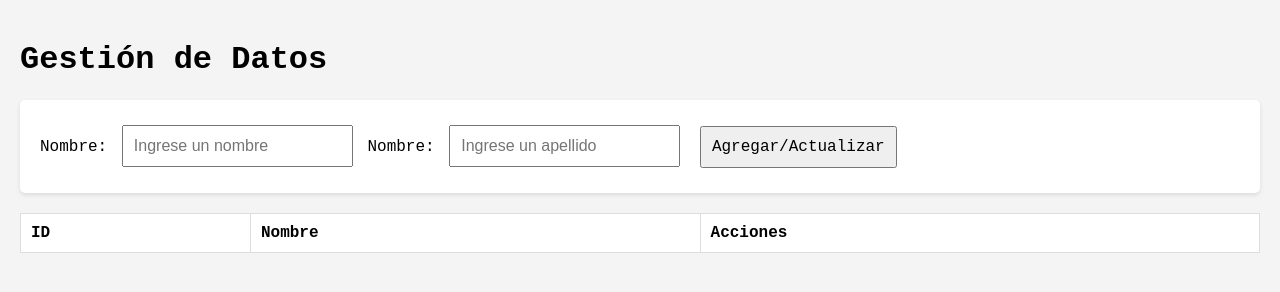
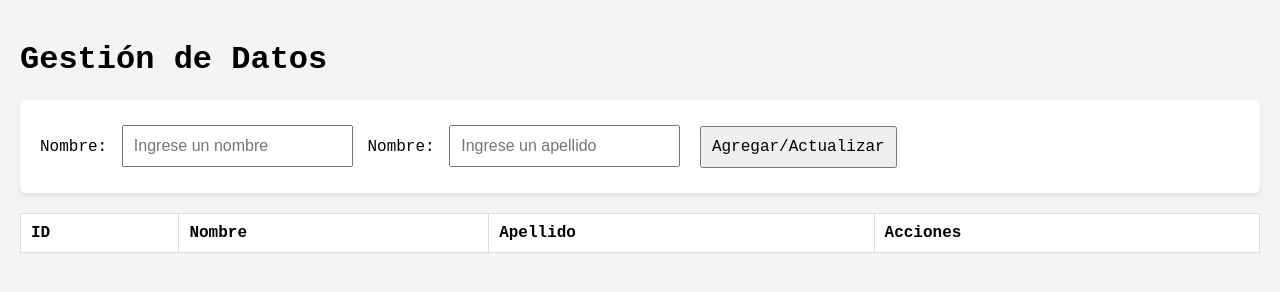
Before and after one commit to Slaternight/crud_nodejs, a website: page crud-api/public/index.html in a window 1280 px wide. Drawn offline with Linux system fonts and the light colour scheme; no server answers.

Commit message:
the line 29 was add for the th apellido

```diff
--- a/crud-api/public/index.html
+++ b/crud-api/public/index.html
@@ -26,6 +26,7 @@
       <tr>
         <th>ID</th>
         <th>Nombre</th>
+        <th>Apellido</th>
         <th>Acciones</th>
       </tr>
     </thead>
```
